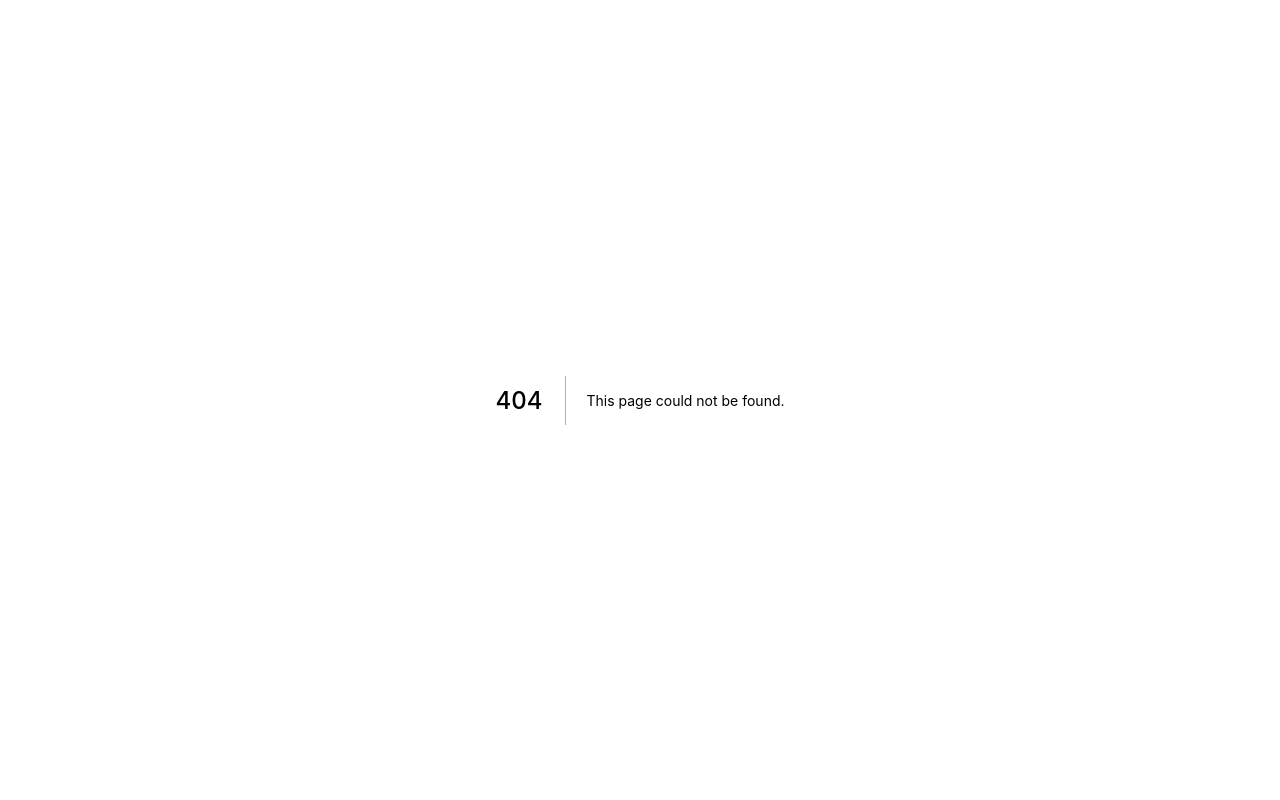
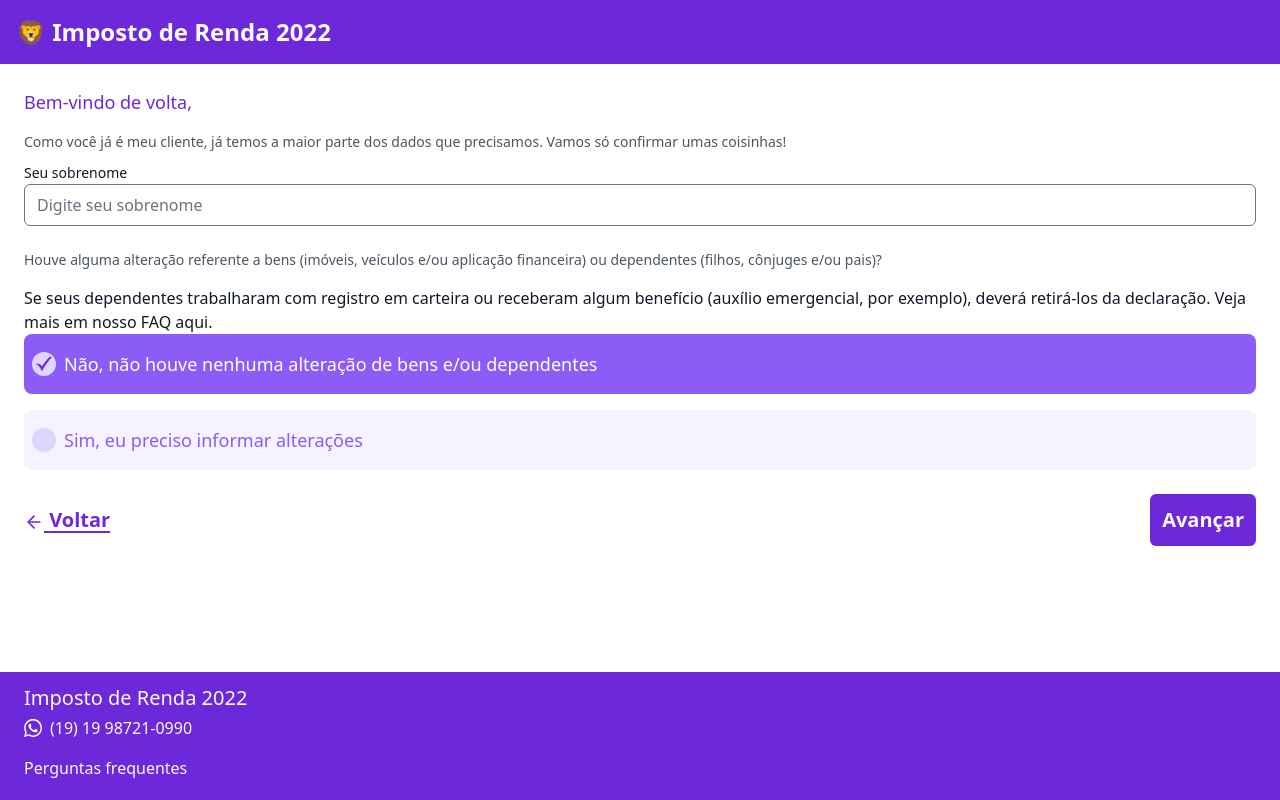
Before and after one commit to tadomaitis/declaracao-ir, a Next.js app: page /declaracao/jaeclientepasso1 in a window 1280 px wide. Before the commit this address had no page. Built offline with nearby package versions, Linux system fonts and the light colour scheme.

Commit message:
create new page

```diff
--- /dev/null
+++ b/pages/declaracao/jaeclientepasso1.tsx
@@ -0,0 +1,84 @@
+import { ReactElement, useEffect } from 'react'
+
+import { NavButtonsContainer } from '@components/Buttons/NavButtonsContainer/NavButtonsContainer'
+import { SiteLayout } from '@components/SiteLayout/SiteLayout'
+import { Input } from '@components/Form/Input/Input'
+import { SelectOption } from '@components/SelectOption/SelectOption'
+import {
+  FormProvider,
+  useFormContext,
+  FormActions,
+} from '@contexts/FormContext'
+
+import styles from './styles/JaECliente.module.css'
+
+const JaEClientePasso1 = (): JSX.Element => {
+  const { state, dispatch } = useFormContext()
+
+  useEffect(() => {
+    console.log(state)
+  }, [])
+
+  const handleClickOnSelect = () => {
+    dispatch({
+      type: FormActions.setChangesFromPreviousDeclaration,
+      payload: !state.changesFromPreviousDeclaration,
+    })
+  }
+
+  const handleSurnameInputChange = (
+    event: React.ChangeEvent<HTMLInputElement>
+  ) => {
+    dispatch({
+      type: FormActions.setSurname,
+      payload: event.target.value,
+    })
+  }
+
+  return (
+    <SiteLayout>
+      <h2 className={styles.pageTitle}>
+        Bem-vindo de volta, {state.firstName}
+      </h2>
+      <p className={styles.pageDescription}>
+        Como você já é meu cliente, já temos a maior parte dos dados que
+        precisamos. Vamos só confirmar umas coisinhas!
+      </p>
+      <Input
+        id="surname"
+        label="Seu sobrenome"
+        type="text"
+        placeholder="Digite seu sobrenome"
+        onChange={handleSurnameInputChange}
+      />
+      <p className={styles.pageContent}>
+        Houve alguma alteração referente a bens (imóveis, veículos e/ou
+        aplicação financeira) ou dependentes (filhos, cônjuges e/ou pais)?
+      </p>
+      <p className={styles.attention}>
+        Se seus dependentes trabalharam com registro em carteira ou receberam
+        algum benefício (auxílio emergencial, por exemplo), deverá retirá-los da
+        declaração. Veja mais em nosso FAQ aqui.
+      </p>
+      <SelectOption
+        label="Não, não houve nenhuma alteração de bens e/ou dependentes"
+        selected={!state.changesFromPreviousDeclaration}
+        onClick={handleClickOnSelect}
+      />
+      <SelectOption
+        label="Sim, eu preciso informar alterações"
+        selected={state.changesFromPreviousDeclaration}
+        onClick={handleClickOnSelect}
+      />
+      <NavButtonsContainer goBackPath="jaecliente" goForwardPath="#" />
+    </SiteLayout>
+  )
+}
+
+JaEClientePasso1.getLayout = function getLayout(
+  page: ReactElement
+): ReactElement {
+  return <FormProvider>{page}</FormProvider>
+}
+
+export default JaEClientePasso1
```
